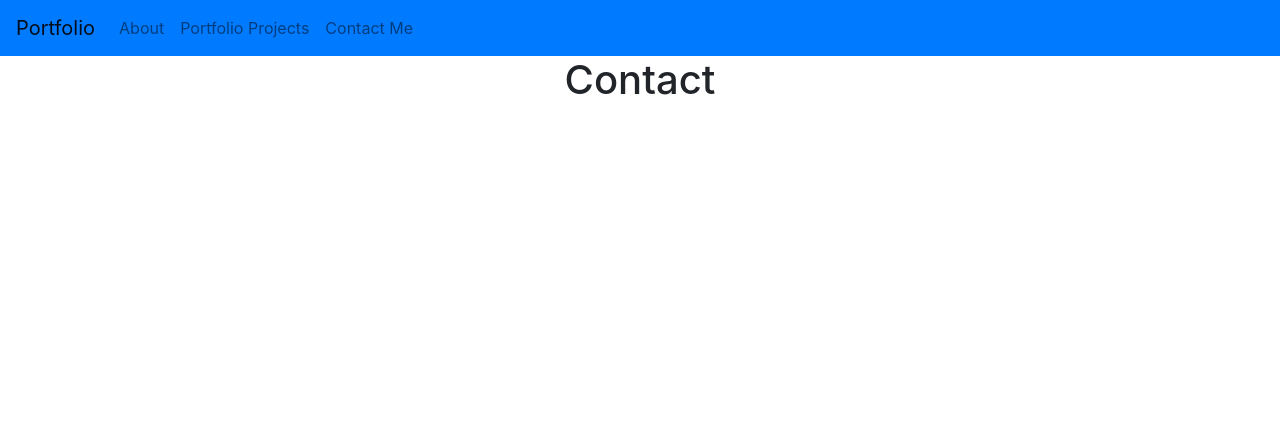
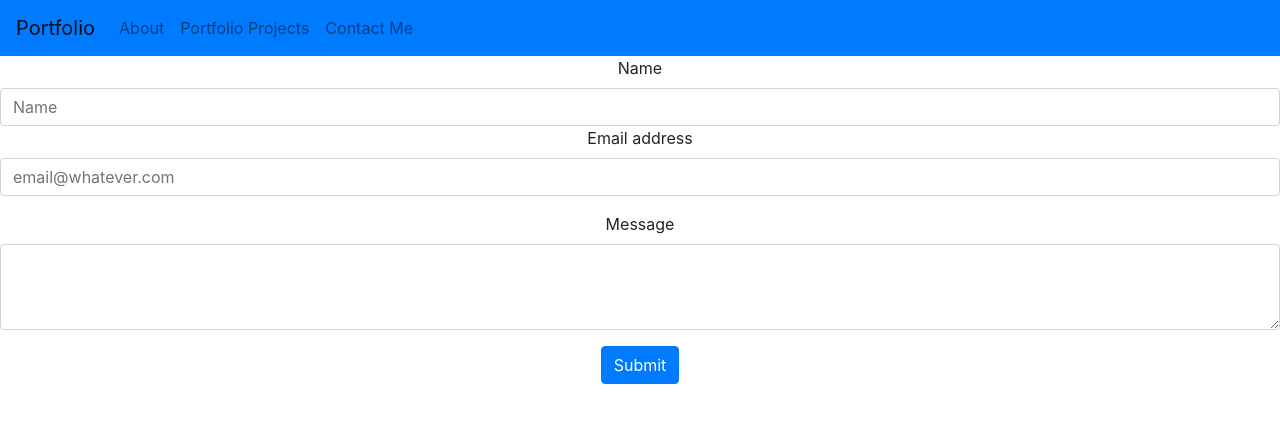
Before and after one commit to jben817/myportfolio, a React (Create React App) app: page /contact in a window 1280 px wide. Shown: the top 422 px of the page. Built offline with nearby package versions, Linux system fonts and the light colour scheme.

Commit message:
added contact code, adjusted project but still need to fix

```diff
--- a/src/components/Contact.js
+++ b/src/components/Contact.js
@@ -1,10 +1,25 @@
 import React from "react"
+import * as ReactBootStrap from "react-bootstrap";
+
 
 function Contact(props) {
   return (
     <div>
-      <h1>Contact</h1>
-    </div>
+<ReactBootStrap.Form>
+  <ReactBootStrap.Form.Group controlId="exampleForm.ControlInput1">
+    <ReactBootStrap.Form.Label>Name</ReactBootStrap.Form.Label>
+    <ReactBootStrap.Form.Control type="name" placeholder="Name" />
+    <ReactBootStrap.Form.Label>Email address</ReactBootStrap.Form.Label>
+    <ReactBootStrap.Form.Control type="email" placeholder="email@whatever.com" />
+  </ReactBootStrap.Form.Group>
+   <ReactBootStrap.Form.Group controlId="exampleForm.ControlTextarea1">
+    <ReactBootStrap.Form.Label>Message</ReactBootStrap.Form.Label>
+    <ReactBootStrap.Form.Control as="textarea" rows="3" />
+  </ReactBootStrap.Form.Group>
+  <ReactBootStrap.Button as="input" type="submit" value="Submit" />{' '}
+
+</ReactBootStrap.Form>
+</div>
   )
 }
 
--- a/src/components/Navbartab.js
+++ b/src/components/Navbartab.js
@@ -6,7 +6,7 @@ function Navbartab(props) {
     return (
         <div>
             <ReactBootStrap.Navbar bg="primary" expand="lg">
-                <ReactBootStrap.Navbar.Brand href="#home">Portfolio</ReactBootStrap.Navbar.Brand>
+                <ReactBootStrap.Navbar.Brand href="/">Portfolio</ReactBootStrap.Navbar.Brand>
                 <ReactBootStrap.Navbar.Toggle aria-controls="basic-navbar-nav" />
                 <ReactBootStrap.Navbar.Collapse id="basic-navbar-nav">
                     <ReactBootStrap.Nav className="mr-auto">
--- a/src/components/Projects.js
+++ b/src/components/Projects.js
@@ -7,35 +7,47 @@ function Projects (props) {
     <div>
       <h1>Projects</h1>
       <Thumbnail
-        link="https://mjb527.github.io/NYME/"
+        deployedlink="https://mjb527.github.io/NYME/"
         image="../scr/NYME project photo.png"
         title="NYME Project"
+        gitlink="https://github.com/mjb527/NYME"
       />
        <Thumbnail
         link="https://jben817.github.io/Homework3/"
         image="./generator website.png"
         title="Password Generator"
+        gitlink="https://github.com/jben817/Homework3"
+
       />
        <Thumbnail
         link="https://mjb527.github.io/NYME/"
         image="../scr/NYME project photo.png"
         title="NYME Project"
+        gitlink="https://github.com/jben817/Homework4"
+
       />
        <Thumbnail
         link="https://mjb527.github.io/NYME/"
         image="../scr/NYME project photo.png"
-        title="NYME Project"
+        title="Social Streaming"
+        gitlink="https://github.com/jben817/Homework4"
+
       />
        <Thumbnail
         link="https://mjb527.github.io/NYME/"
         image="../scr/NYME project photo.png"
-        title="NYME Project"
+        title="Readmd Generator"
+        gitlink="https://github.com/jben817/Homework9"
+
       />
        <Thumbnail
-        link="https://mjb527.github.io/NYME/"
-        image="../scr/NYME project photo.png"
-        title="NYME Project"
+        link="https://jben817.github.io/Homework4/"
+        image=""
+        title="Javascript Quiz"
+        gitlink="https://github.com/jben817/Homework4"
       />
+
+
     </div>
   )
 }
--- a/src/components/Thumbnail.js
+++ b/src/components/Thumbnail.js
@@ -4,11 +4,20 @@ import { Link } from 'react-router-dom';
 function Thumbnail(props) {
   return (
     <div className="project">
-      <Link to={props.link}></Link>
-        <div className="project-image">
-          <img src={props.image} alt="Project Image" />
+      <div className="card">
+        <div className="img-container">
+          <img alt={props.title} src={props.image} />
         </div>
-        <div className="project-title">{props.title}</div>
+        <div className="content">
+          <ul>
+            <strong>Project Title:</strong> {props.title}
+
+            <strong>GitHub Link:</strong> {props.gitlink}
+
+            <strong>Deployed Link:</strong> {props.deployedlink}
+          </ul>
+        </div>
+      </div>
 
     </div>
   );
```
